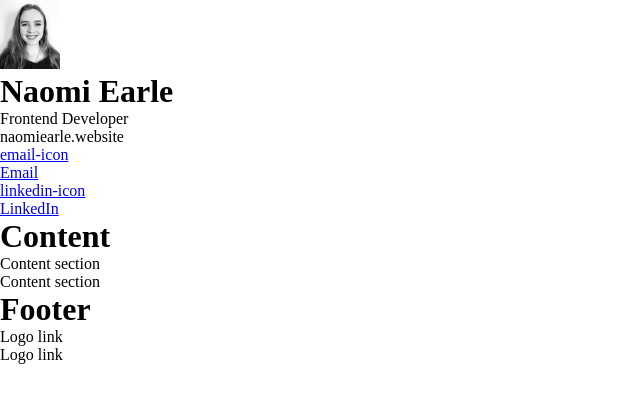
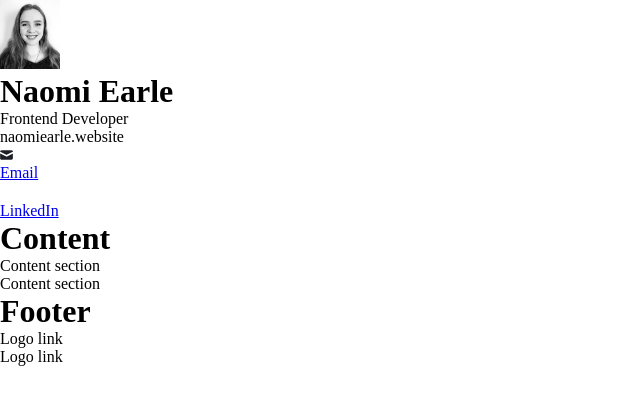
Before and after one commit to naomiearledev/scrimba-digital-business-card, a React (Vite) app: page / in a window 1280 px wide. Shown: the top 404 px of the page, without its empty margins (0-640 px from the left). Built offline with nearby package versions, Linux system fonts and the light colour scheme.

Commit message:
button props set up correctly

```diff
--- a/src/parts/Button.jsx
+++ b/src/parts/Button.jsx
@@ -1,16 +1,21 @@
+import PropTypes from 'prop-types'
+import emailIcon from '../assets/email.png'
+import linkedinIcon from '../assets/linkedin.png'
+
 export default function Button({ linkSrc, color, text, icon }) {
   const className = `button button-${color}`
-  let iconSrc;
-  if (icon === 'email') {
-    iconSrc = 'email-icon';
-  } else if (icon === 'linkedin') {
-    iconSrc = 'linkedin-icon';
-  }
 
   return (
     <a className={className} href={linkSrc}>
-      <p>{iconSrc}</p>
+      <img src={icon === 'email' ? emailIcon : linkedinIcon} />
       <p>{text}</p>
     </a>
   )
 }
+
+Button.propTypes = {
+  linkSrc: PropTypes.string.isRequired,
+  color: PropTypes.string.isRequired,
+  text: PropTypes.string.isRequired,
+  icon: PropTypes.string.isRequired
+}
```
Also changed, not shown: src/assets/email.png (added), src/assets/linkedin.png (added).
